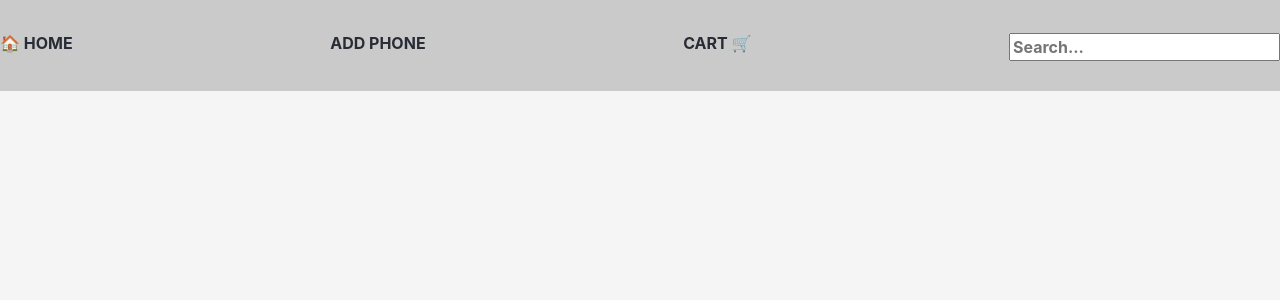
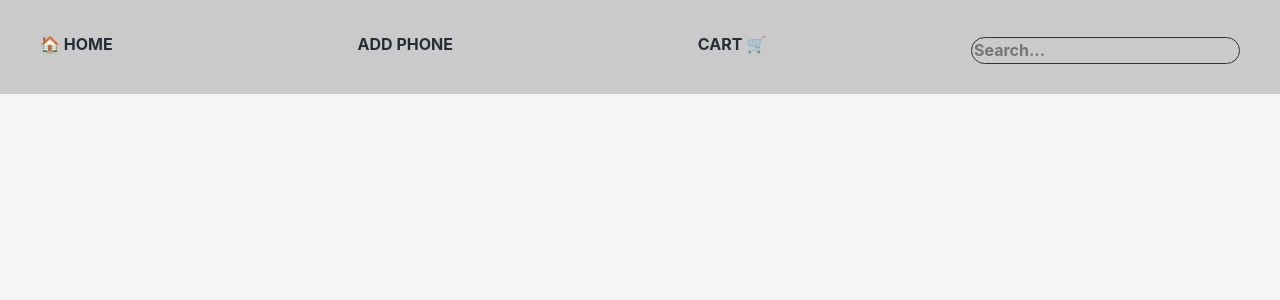
Before and after one commit to mohamed-ben-nacef/PhoneStore, a React (Create React App) app in the folder frontend/: page / in a window 1280 px wide. Shown: the top 300 px of the page. Built offline with nearby package versions, Linux system fonts and the light colour scheme; no server answers.

Commit message:
final final final

```diff
--- a/frontend/src/App.css
+++ b/frontend/src/App.css
@@ -12,7 +12,6 @@
 .product-card {
   border-radius: 6px;
   background-color: #f5f5f5;
-  border: 1px solid #cbcbcb;
   padding: 10px;
   margin: 10px;
   width: 250px;
@@ -21,8 +20,8 @@
 }
 
 .product-card:hover{
-  box-shadow: 0px 0px 20px rgba(0, 0, 0, 0.2);
-  transition: all ease 1s;
+  box-shadow: 0px 0px 20px rgba(0, 0, 0, 0.3);
+  transition: all ease 1.5s;
 }
 
 .product-card img {
@@ -111,7 +110,7 @@
   display: flex;
   flex-direction: column;
   align-items: center;
-  margin-top: 20px;
+  padding-top: 10%;
   width: 40%;
 }
 
@@ -332,7 +331,7 @@
   display: flex;
   flex-direction: column;
   align-items: center;
-  margin-top: 20px;
+  padding-top: 10%;
   width: 40%;
 }
 
@@ -373,11 +372,16 @@
   text-decoration: none;
   color: #282c34;
   margin-top: 2%;
+  margin-left: 20px;
 }
 .navigation input {
+  background-color: #cacaca;
+  border: 1px #333333 solid;
+  border-radius: 15px;
   margin-top: 12%;
+  margin-right: 40px;
 }
 .navigation a:hover{
-  color :#afb681;
-
+  color :#008c9e;
+  transition: all ease 1s;
 }
```
